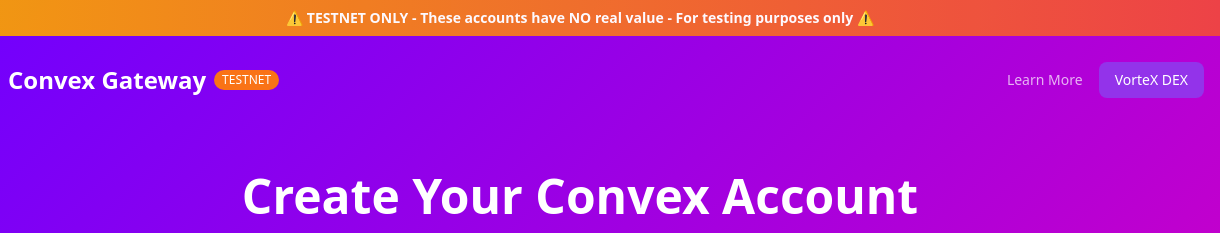
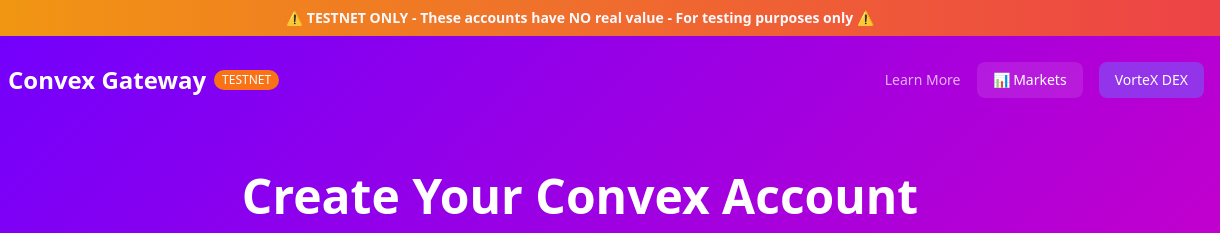
Before and after one commit to wildyelir/convex-gateway, a plain HTML site: page index.html in a window 1280 px wide. Shown: the top 233 px of the page, 60-1280 px from the left. Drawn offline with nearby package versions, Linux system fonts and the light colour scheme.

Commit message:
Update index.html
Added link to vortex markets price feed

```diff
--- a/index.html
+++ b/index.html
@@ -156,6 +156,9 @@
             <div class="flex items-center space-x-2 sm:space-x-4">
                 <a href="https://convex.world" target="_blank" class="text-white/70 hover:text-white transition-colors text-xs sm:text-sm">
                     Learn More
+                </a>
+                <a href="https://wildyelir.github.io/vortex-markets/" target="_blank" class="bg-white/10 hover:bg-white/20 px-3 sm:px-4 py-2 rounded-lg text-xs sm:text-sm font-medium transition-colors whitespace-nowrap">
+                    📊 Markets
                 </a>
                 <a href="https://wildyelir.github.io/vortex-testnet/" target="_blank" class="bg-purple-600 hover:bg-purple-700 px-3 sm:px-4 py-2 rounded-lg text-xs sm:text-sm font-medium transition-colors whitespace-nowrap">
                     VorteX DEX
```
